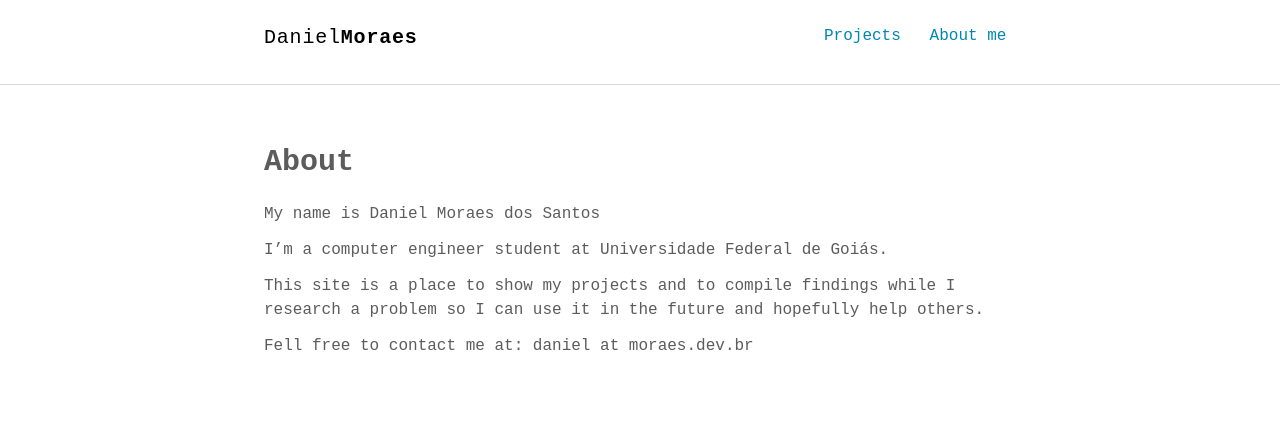
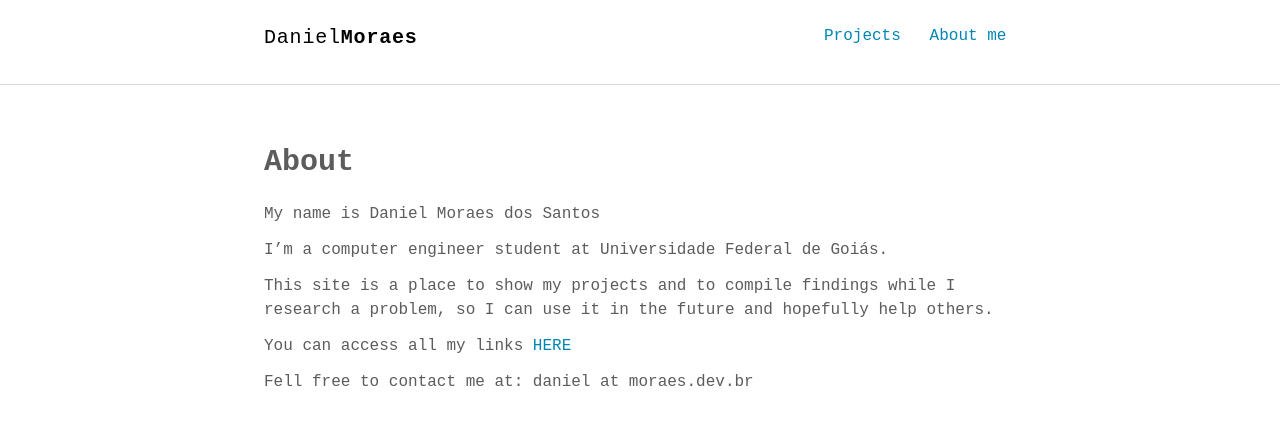
Before and after one commit to danielbibit/danielbibit.github.io, a Jekyll site: the page built from _pages/about.md, in a window 1280 px wide. Shown: the top 425 px of the page. Built offline with Jekyll 4.4.1, drawn with Linux system fonts in a browser that asks for light colours; some web fonts are replaced.

Commit message:
Add link to links on about page

```diff
--- a/_pages/about.md
+++ b/_pages/about.md
@@ -9,6 +9,8 @@ My name is Daniel Moraes dos Santos
 I'm a computer engineer student at Universidade Federal de Goiás.
 
 This site is a place to show my projects and to compile findings while I
-research a problem so I can use it in the future and hopefully help others.
+research a problem, so I can use it in the future and hopefully help others.
+
+You can access all my links [HERE](https://moraes.dev.br/links)
 
 Fell free to contact me at: daniel at moraes.dev.br
```
